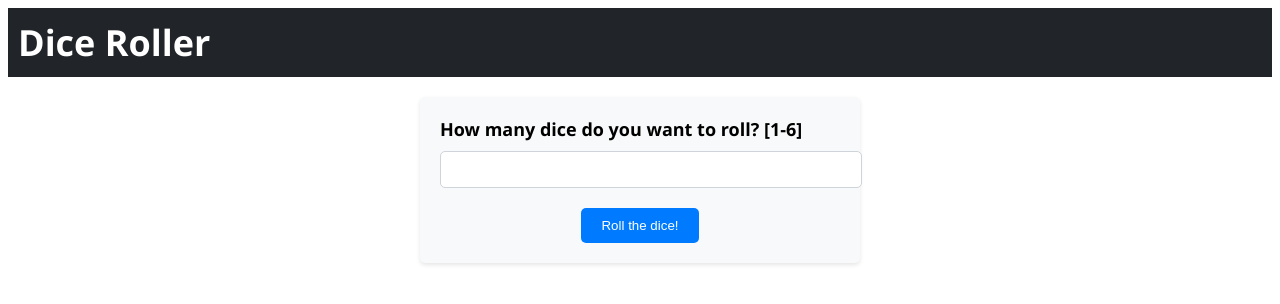
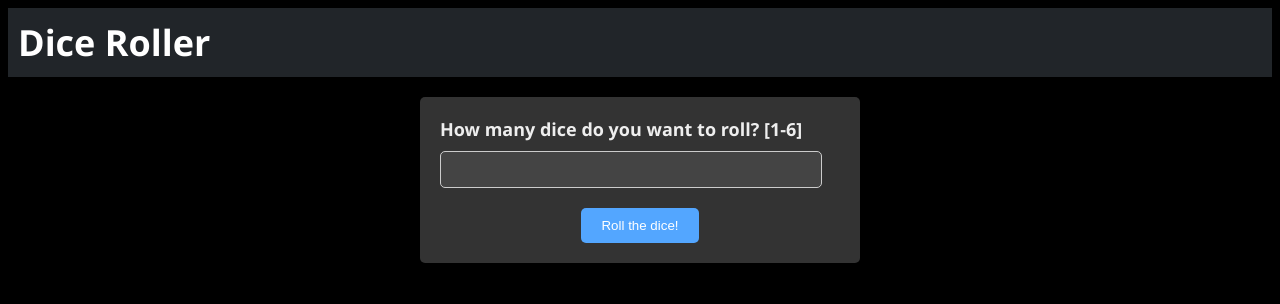
Before and after one commit to Drewrwhite/roll_dice, a Flask app: page / in a window 1280 px wide. Shown: the top 304 px of the page. Run offline with Flask 3, Linux system fonts and the light colour scheme.

Commit message:
:art: fix up structure

```diff
--- a/static/styles.css
+++ b/static/styles.css
@@ -2,6 +2,8 @@
 body {
   font-family: 'Segoe UI', Tahoma, Geneva, Verdana, sans-serif;
   font-size: 18px;
+  background-color: #000000;
+  color: #eee;
 }
 
 /* Style the header */
@@ -22,7 +24,7 @@ form {
   margin: 20px auto;
   max-width: 400px;
   padding: 20px;
-    background-color: #f8f9fa;
+  background-color: #333;
   border-radius: 5px;
   box-shadow: 0 2px 4px rgba(0, 0, 0, 0.1);
 }
@@ -32,14 +34,17 @@ label {
   display: block;
   margin-bottom: 10px;
   font-weight: bold;
+  color: #eee;
 }
 
 /* Style the form input */
 input[type="number"] {
-    width: 100%;
+  width: 90%;
   padding: 10px;
-    border: 1px solid #ced4da;
+  border: 1px solid #ccc;
   border-radius: 5px;
+  background-color: #444;
+  color: #eee;
 }
 
 /* Style the form button */
@@ -47,27 +52,33 @@ button[type="submit"] {
   display: block;
   margin: 20px auto 0;
   padding: 10px 20px;
-    background-color: #007bff;
+  background-color: #53a6ff;
   color: #fff;
   border: none;
   border-radius: 5px;
   cursor: pointer;
 }
 
-  /* Style the ASCII art dice diagram */
-pre {
+/* pre {
+  text-align: center;
   margin: 20px auto;
   display: inline-block;
   padding: 20px;
-    background-color: #f8f9fa;
+  background-color: #333;
   border-radius: 5px;
   box-shadow: 0 2px 4px rgba(0, 0, 0, 0.1);
   white-space: pre-wrap;
   font-size: 24px;
+  color: #eee;
+} */
+/* Style the "Roll again" link */
+a {
+  color: #53a6ff;
+  text-decoration: none;
 }
 
-  /* Style the "Roll again" link */
-a {
-    color: #007bff;
-    text-decoration: none;
+/* Center the dice images */
+.dice-images {
+  text-align: center;
 }
+This should center the dice images in the output.
```
Also changed, not shown: static/images/dice-1.png (added), static/images/dice-2.png (added), static/images/dice-3.png (added), static/images/dice-4.png (added), static/images/dice-5.png (added), static/images/dice-6.png (added). Lines whose indentation alone changed are shown as unchanged.
